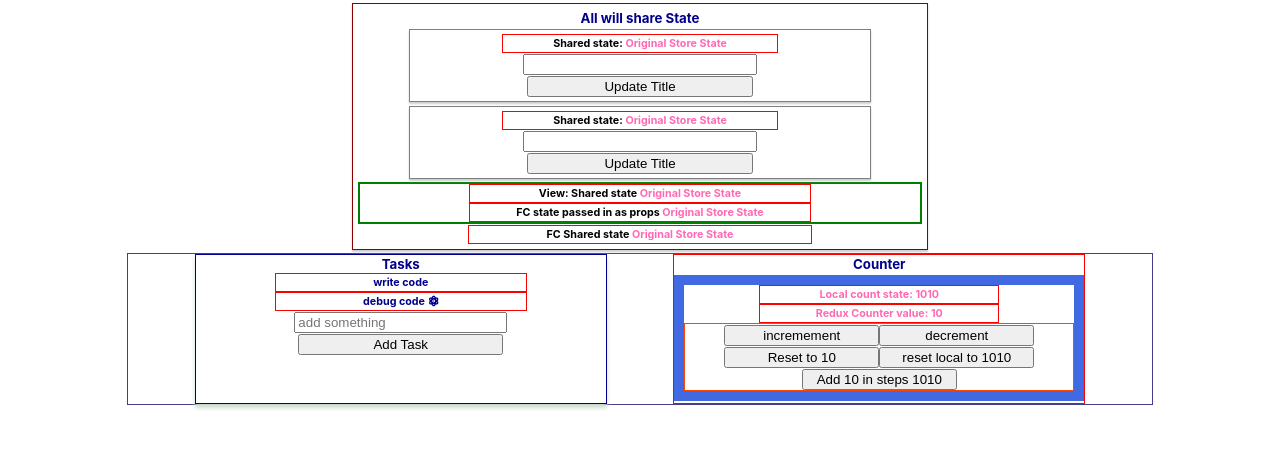
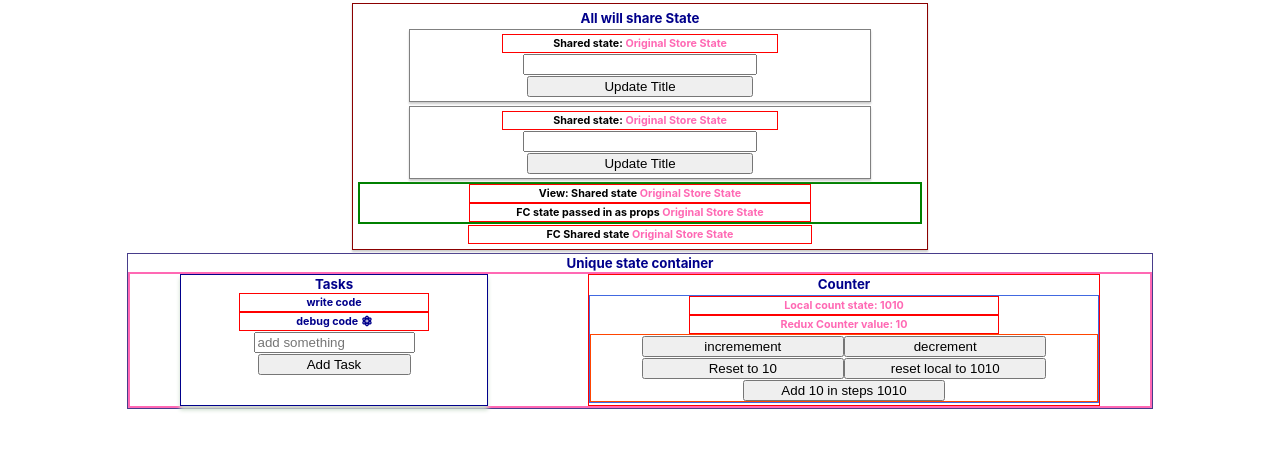
Before and after one commit to stevekutz/redux_exp1, a React (Create React App) app in the folder app/: page / in a window 1280 px wide. Shown: the top 450 px of the page. Built offline with nearby package versions, Linux system fonts and the light colour scheme.

Commit message:
improved layout of Unique State components

```diff
--- a/app/src/App.css
+++ b/app/src/App.css
@@ -23,18 +23,27 @@ h5 {
 .allDistinctState{
   border: 1px solid darkslateblue;
   display: flex;
+  flex-direction: column;
   justify-content: space-evenly;
   width: 80%;
   margin: 0 auto;
 }
+
+.task_counter_Container{
+  border: 2px solid hotpink;
+  display: flex;
+  justify-content: space-around;
+
+}
+
 
 .tasksMainContainer {
   border: 1px solid darkblue;
   box-shadow: 0 4px 4px #cdc;
   display: flex;
   flex-direction: column;
-  width: 40%;
-}
+  width: 30%;
+ }
 
 .tasksMainContainer h6, h5{
   color: darkblue;
@@ -55,12 +64,12 @@ input{
   border: 1px solid red;
   display: flex;
   flex-direction: column;
-  width: 40%;
+  width: 50%;
 
 }
 
 .counterContainer{
-  border: 10px solid royalblue;
+  border: 1px solid royalblue;
   display: flex;
   flex-direction: column;
   margin: 2px auto;
--- a/app/src/App.js
+++ b/app/src/App.js
@@ -21,6 +21,8 @@ function App() {
 
 
         <div className = 'allDistinctState'>
+            <h5> Unique state container </h5>
+            <div className = 'task_counter_Container' >
 
               <div className = 'tasksMainContainer'>
                 <h5> Tasks </h5>
@@ -32,6 +34,7 @@ function App() {
                 <Counter />
               </div>
 
+            </div>
 
         </div>
 
```
Lines whose indentation alone changed are shown as unchanged.
